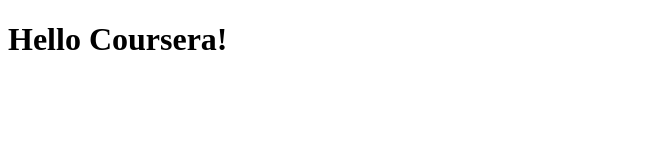
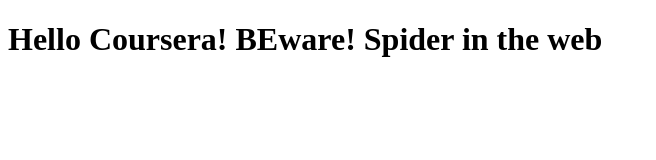
Before and after one commit to minhaz001/coursera--test, a plain HTML site: page site/index.html in a window 1280 px wide. Shown: the whole page, without its empty margins (0-656 px from the left). Drawn offline with Linux system fonts and the light colour scheme.

Commit message:
addition to our page content

```diff
--- a/site/index.html
+++ b/site/index.html
@@ -4,6 +4,6 @@
 	<title>Hello Coursera!</title>
 </head>
 <body>
-<h1>Hello Coursera!</h1>
+<h1>Hello Coursera! BEware! Spider in the web</h1>
 </body>
 </html>
```
